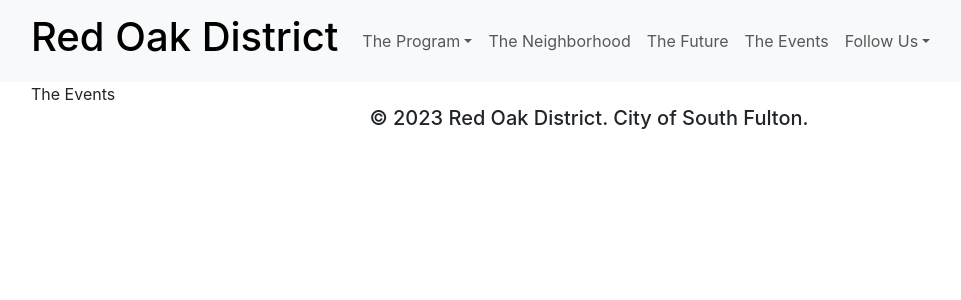
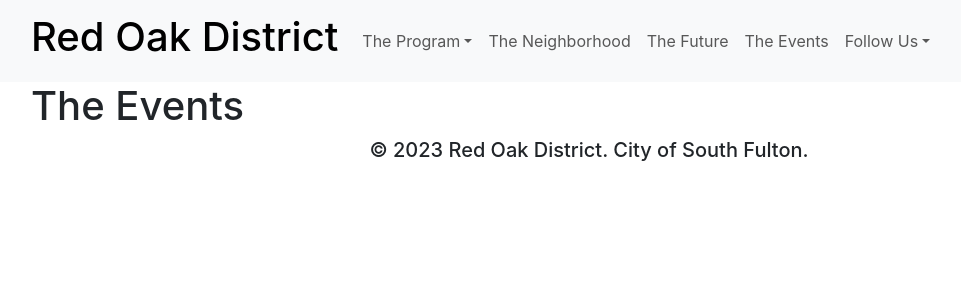
Before and after one commit to roblingjohn/red-oak-district, a React (Create React App) app: page /events in a window 1280 px wide. Shown: the top 300 px of the page, without its empty margins (51-1012 px from the left). Built offline with nearby package versions, Linux system fonts and the light colour scheme.

Commit message:
Changes format.

```diff
--- a/src/containers/Events.jsx
+++ b/src/containers/Events.jsx
@@ -1,12 +1,12 @@
-import React from 'react';
-import { Container } from 'react-bootstrap';
+import React from "react";
+import { Container } from "react-bootstrap";
 
 const Events = () => {
-    return (
-        <Container>
-            The Events
-        </Container>
-    );
+  return (
+    <Container>
+      <h1>The Events</h1>
+    </Container>
+  );
 };
 
 export default Events;
--- a/src/containers/Future.jsx
+++ b/src/containers/Future.jsx
@@ -1,12 +1,12 @@
-import React from 'react';
-import { Container } from 'react-bootstrap';
+import React from "react";
+import { Container } from "react-bootstrap";
 
 const Future = () => {
-    return (
-        <Container>
-            The Future
-        </Container>
-    );
+  return (
+    <Container>
+      <h1>The Future</h1>
+    </Container>
+  );
 };
 
 export default Future;
--- a/src/containers/Home.jsx
+++ b/src/containers/Home.jsx
@@ -4,7 +4,7 @@
 const Home = () => {
   return (
     <Container>
-      <h1>This is the home page.</h1>
+      <h1>Home Page</h1>
     </Container>
   );
 };
--- a/src/containers/Neighborhood.jsx
+++ b/src/containers/Neighborhood.jsx
@@ -1,12 +1,12 @@
-import React from 'react';
-import { Container } from 'react-bootstrap';
+import React from "react";
+import { Container } from "react-bootstrap";
 
 const Neighborhood = () => {
-    return (
-        <Container >
-            The Neighborhood
-        </Container>
-    );
+  return (
+    <Container>
+      <h1>The Neighborhood</h1>
+    </Container>
+  );
 };
 
 export default Neighborhood;
```
